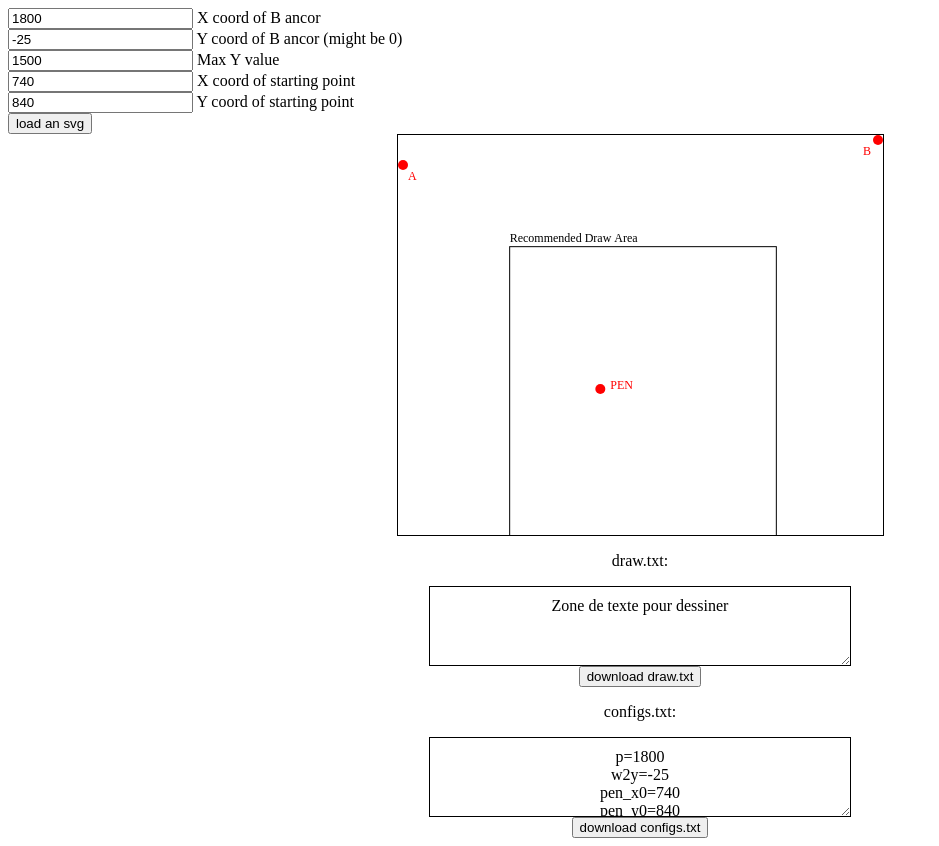
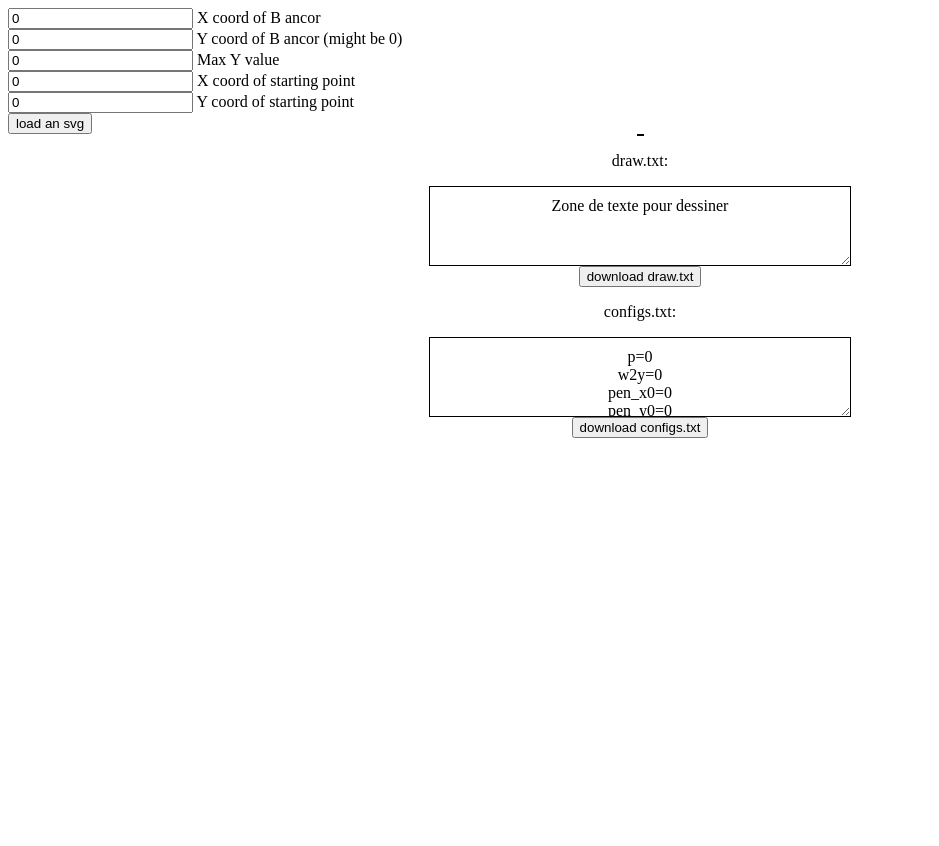
Before and after one commit to theoliss/draw_bot, a plain HTML site: page index.html in a window 1280 px wide. Shown: the whole page, without its empty margins (0-939 px from the left). After the commit the page ends 800 px from the top, so only its background shows below. Drawn offline with Linux system fonts and the light colour scheme.

Commit message:
readme redaction

```diff
--- a/index.html
+++ b/index.html
@@ -47,23 +47,23 @@
 <body>
 
     <div>
-        <input type="number" id="X_b" size="10" value="1800" />
+        <input type="number" id="X_b" size="10" value="0" />
         <label for="name">X coord of B ancor</label>
     </div>
     <div>
-        <input type="number" id="Y_b" size="10" value="-25"/>
+        <input type="number" id="Y_b" size="10" value="0"/>
         <label for="name">Y coord of B ancor (might be 0)</label>
     </div>
     <div>
-        <input type="number" id="Y_max" size="10" value="1500"/>
+        <input type="number" id="Y_max" size="10" value="0"/>
         <label for="name">Max Y value</label>
     </div>
     <div>
-        <input type="number" id="pen_X" size="10" value="740"/>
+        <input type="number" id="pen_X" size="10" value="0"/>
         <label for="name">X coord of starting point</label>
     </div>
     <div>
-        <input type="number" id="pen_Y"  size="10" value="840"/>
+        <input type="number" id="pen_Y"  size="10" value="0"/>
         <label for="name">Y coord of starting point</label>
     </div>
 
```
Also changed, not shown: 1 other file.
